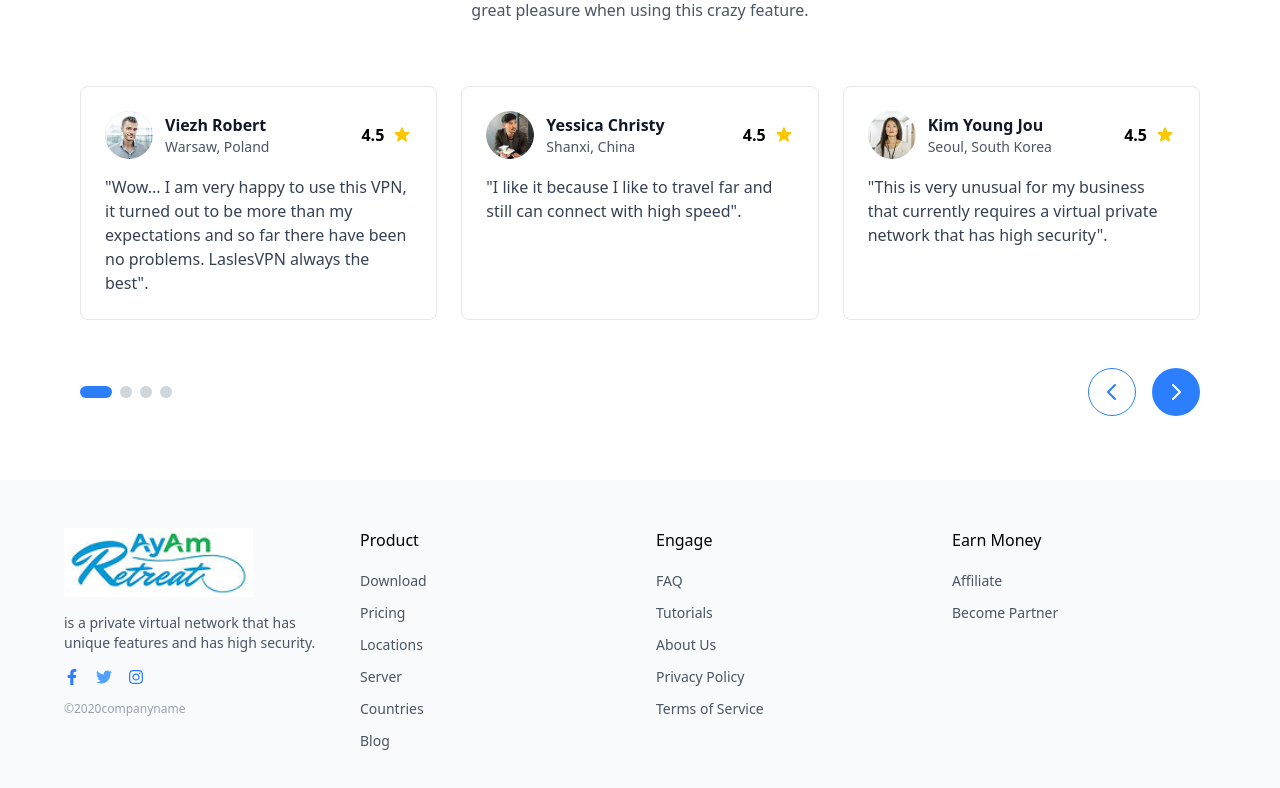
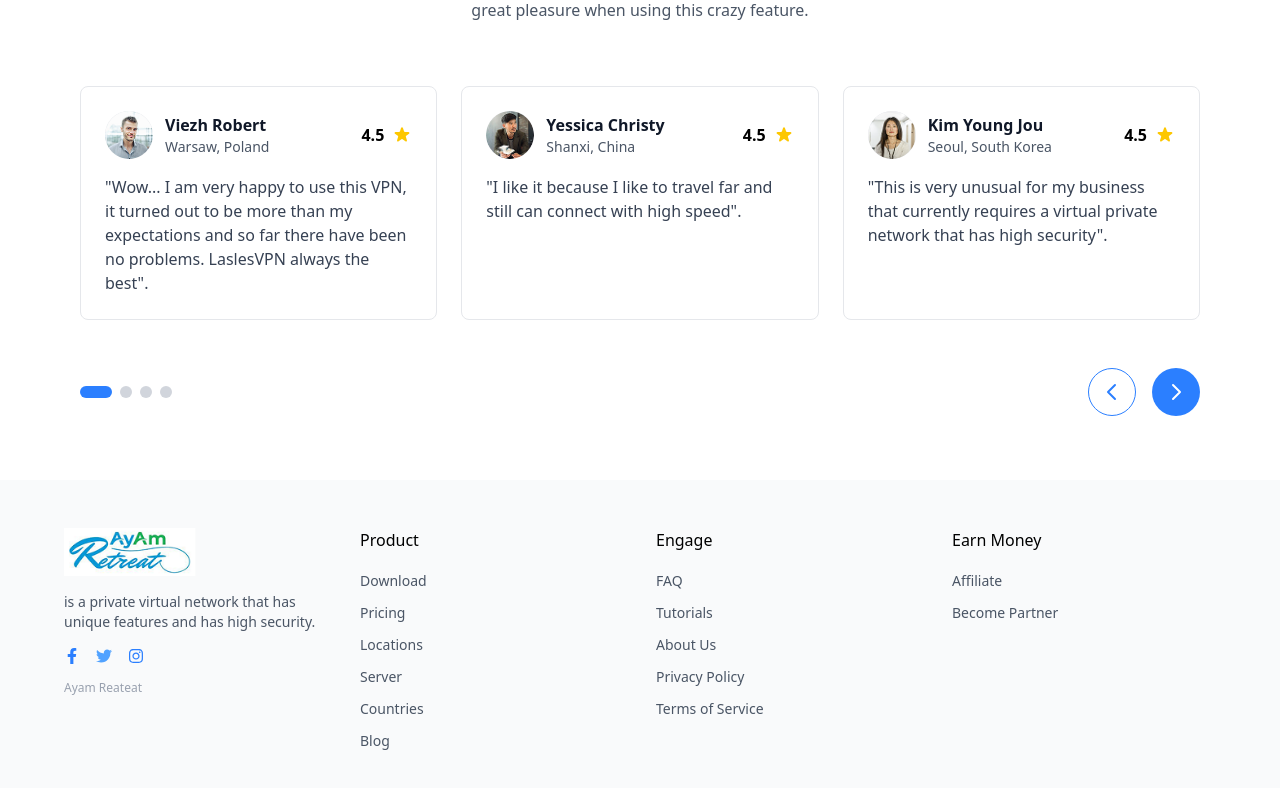
Before and after one commit to BasilSabu1/ayamretreat, a Next.js app: page / in a window 1280 px wide. Shown: the part 2887-3675 px from the top of the page. Built offline with nearby package versions, Linux system fonts and the light colour scheme.

Commit message:
added the combini name in footer

```diff
--- a/app/components/footer/Footer.tsx
+++ b/app/components/footer/Footer.tsx
@@ -13,13 +13,16 @@ const Footer: React.FC = () => {
             <div className="mb-4">
               <Link href="/">
                 <div className="w-48 relative">
-                  <Image
-                    src="/headerlogo.png"
-                    alt="AyAm Retreat"
-                    width={190}
-                    height={60}
-                    className="object-contain"
-                  />
+                  <div className="text-blue-500 font-bold">
+                    <Image
+                      src="/headerlogo.png"
+                      alt="AyAm Retreat Logo"
+                      width={48}
+                      height={48}
+                      className="h-12 w-auto"
+                      unoptimized
+                    />
+                  </div>
                 </div>
               </Link>
             </div>
@@ -44,7 +47,7 @@ const Footer: React.FC = () => {
                 </div>
               </Link>
             </div>
-            <p className="text-gray-400 text-xs">©2020companyname</p>
+            <p className="text-gray-400 text-xs">Ayam Reateat</p>
           </div>
 
           {/* Product Column */}
```
